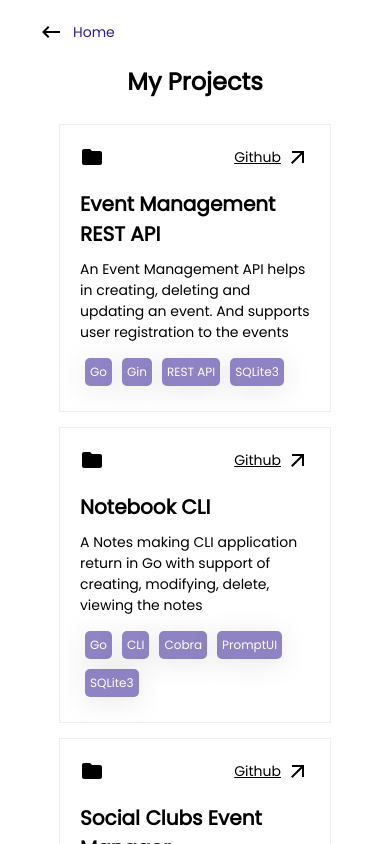
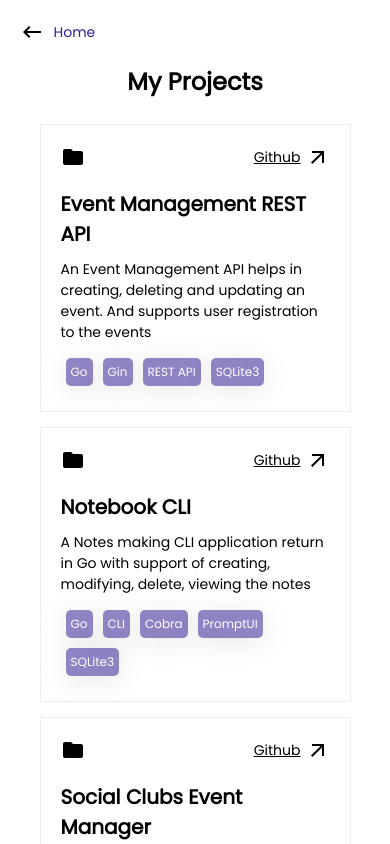
Before and after one commit to sambasivareddy-ch/sambasiva, a React (Create React App) app: page /projects in a window 390 px wide. Shown: the top 844 px of the page. Built offline with nearby package versions, Linux system fonts and the light colour scheme.

Commit message:
Project Page Modified

```diff
--- a/src/styles/projectpage.module.css
+++ b/src/styles/projectpage.module.css
@@ -41,6 +41,9 @@
 }
 
 @media screen and (max-width: 827px) {
+  .project-page__wrapper {
+    width: 90%;
+  }
   .projects-list {
     display: flex;
     flex-direction: column;
```
